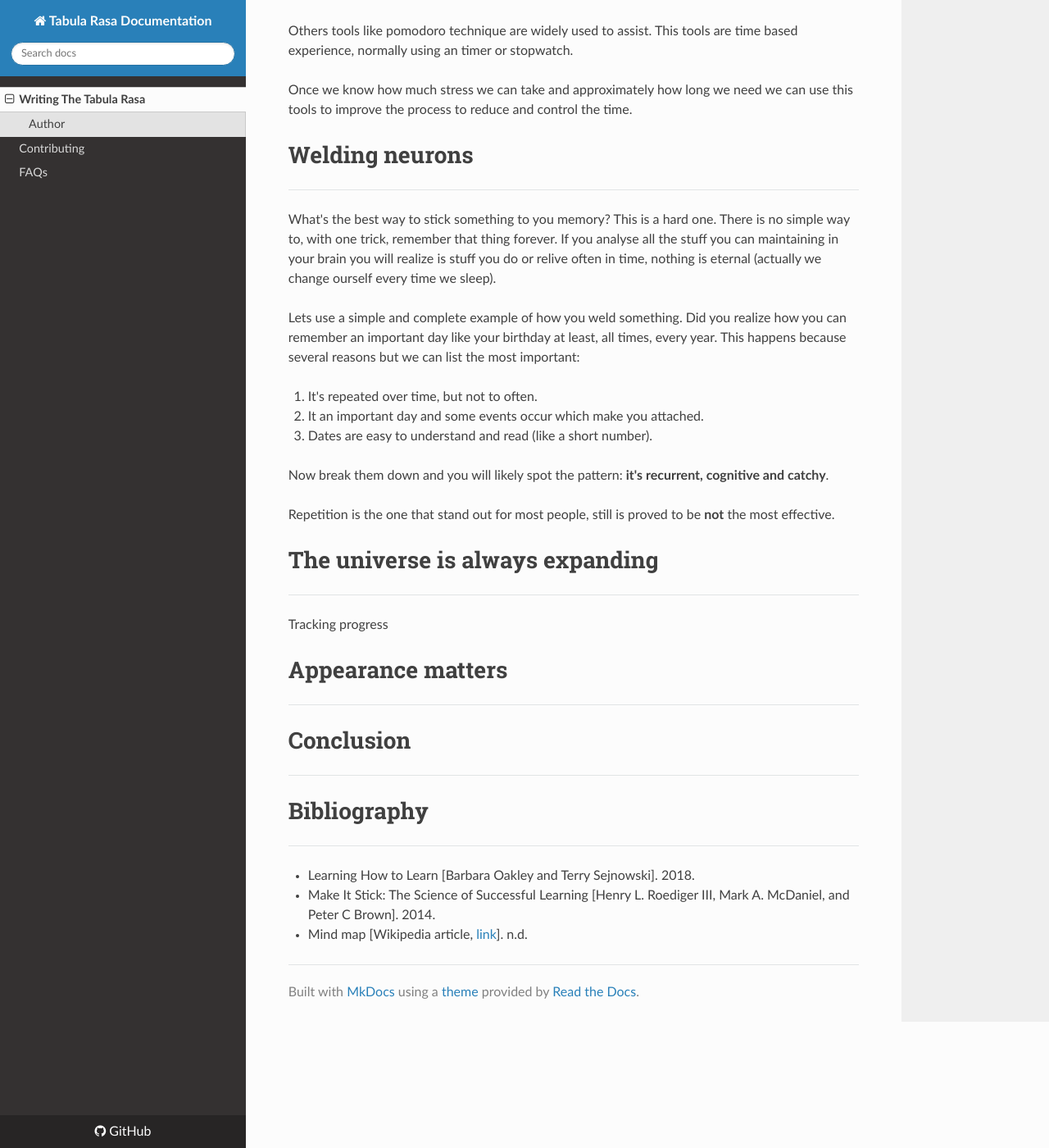
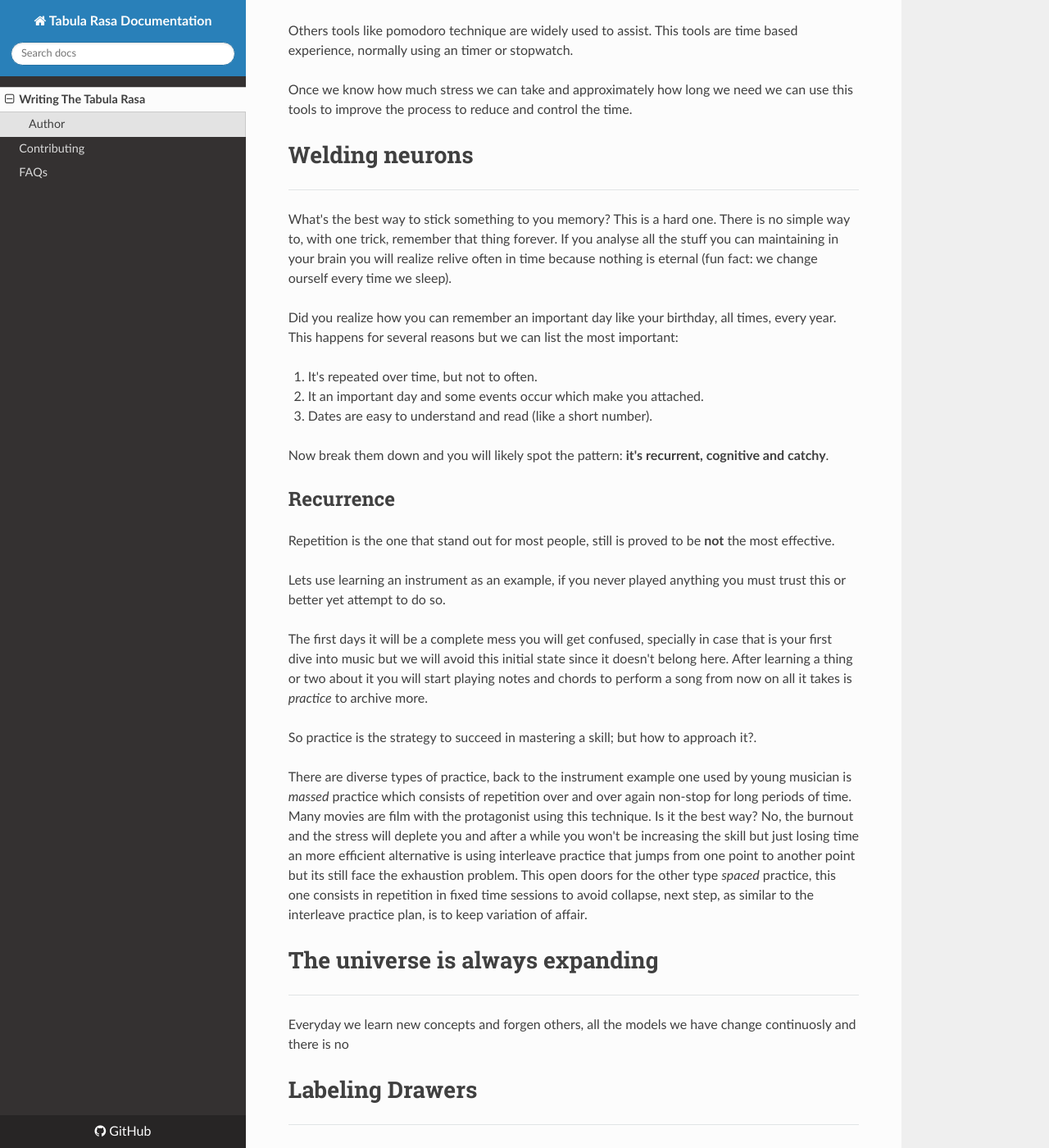
Before and after one commit to SebastianRValdivia/TabulaRasaProject, an MkDocs documentation site: the page built from docs/WritingTheTabulaRasa/index.md, in a window 1280 px wide and 1400 px high, scrolled down 5394 px. Shown: the whole window at 82% size. Built offline with MkDocs 1.6.1, drawn with Linux system fonts in a browser that asks for light colours; nearby versions of some CDN libraries; some of the changed text lies outside the part shown.

Commit message:
Add practice and organization to wtr

```diff
--- a/docs/WritingTheTabulaRasa/index.md
+++ b/docs/WritingTheTabulaRasa/index.md
@@ -153,9 +153,9 @@
 
 # Welding neurons
 -------------------------------------------------------------------------------
-What's the best way to stick something to you memory? This is a hard one. There is no simple way to, with one trick, remember that thing forever. If you analyse all the stuff you can maintaining in your brain you will realize is stuff you do or relive often in time, nothing is eternal (actually we change ourself every time we sleep).
+What's the best way to stick something to you memory? This is a hard one. There is no simple way to, with one trick, remember that thing forever. If you analyse all the stuff you can maintaining in your brain you will realize relive often in time because nothing is eternal (fun fact: we change ourself every time we sleep).
 
-Lets use a simple and complete example of how you weld something. Did you realize how you can remember an important day like your birthday at least, all times, every year. This happens because several reasons but we can list the most important:
+Did you realize how you can remember an important day like your birthday, all times, every year. This happens for several reasons but we can list the most important:
 
 1. It's repeated over time, but not to often.
 2. It an important day and some events occur which make you attached.
@@ -163,15 +163,37 @@
 
 Now break them down and you will likely spot the pattern: **it's recurrent, cognitive and catchy**.
 
+## Recurrence
 Repetition is the one that stand out for most people, still is proved to be **not** the most effective.
+
+Lets use learning an instrument as an example, if you never played anything you must trust this or better yet attempt to do so.
+
+The first days it will be a complete mess you will get confused, specially in case that is your first dive into music but we will avoid this initial state since it doesn't belong here. After learning a thing or two about it you will start playing notes and chords to perform a song from now on all it takes is *practice* to archive more.
+
+So practice is the strategy to succeed in mastering a skill; but how to approach it?.
+
+There are diverse types of practice, back to the instrument example one used by young musician is *massed* practice which consists of repetition over and over again non-stop for long periods of time. Many movies are film with the protagonist using this technique. Is it the best way? No, the burnout and the stress will deplete you and after a while you won't be increasing the skill but just losing time an more efficient alternative is using interleave practice that jumps from one point to another point but its still face the exhaustion problem. This open doors for  the other type *spaced* practice, this one consists in repetition in fixed time sessions to avoid collapse, next step, as similar to the interleave practice plan, is to keep variation of affair.
 
 
 # The universe is always expanding
 -------------------------------------------------------------------------------
-Tracking progress
+Everyday we learn new concepts and forgen others, all the models we have change continuosly and there is no
+
+# Labeling Drawers
+-------------------------------------------------------------------------------
+Organization is one of the more important aspects of a person knowledge, or more to be more precise: the speed to access such thing.
+
+The ability to retrieve information is a dexterity that required practice. Acquiring expertise in retrieval of information strength the path to find a memory in the brain.
+
+With decoupled information from your brain the best way to speed up the process is either but just memorizing where each this is placed at or keep a clear *path* to access it when needed.
+
+It's easy to just throw all into one notebook but then if you require to recall one subject in a place with thousands of them how much time will you spend? It can take even the same amount of learning it again.
+
+If you keep order by relative material you can find it by going to the one you remember. If you search by the similar words or some letters like the first letter you may find it's name.
 
 # Appearance matters
 -------------------------------------------------------------------------------
+Fashion
 
 
 # Conclusion
```
